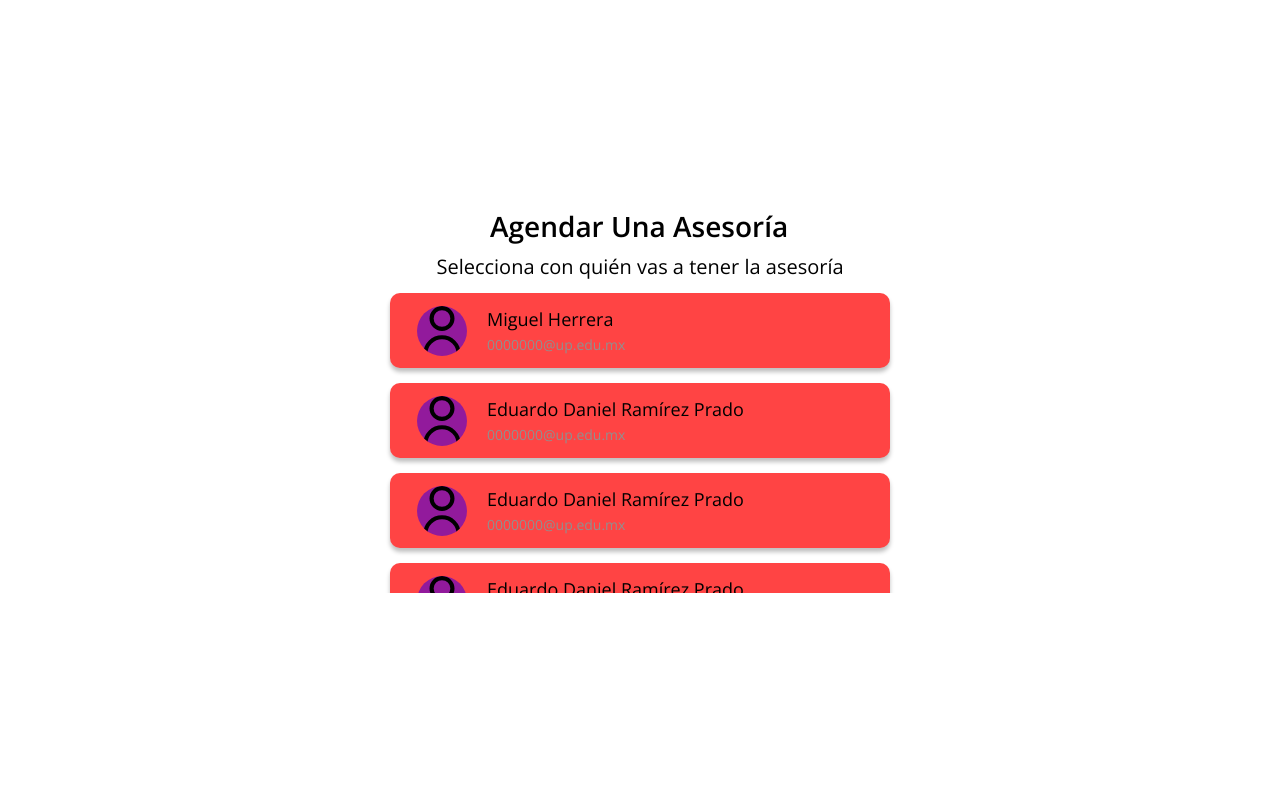
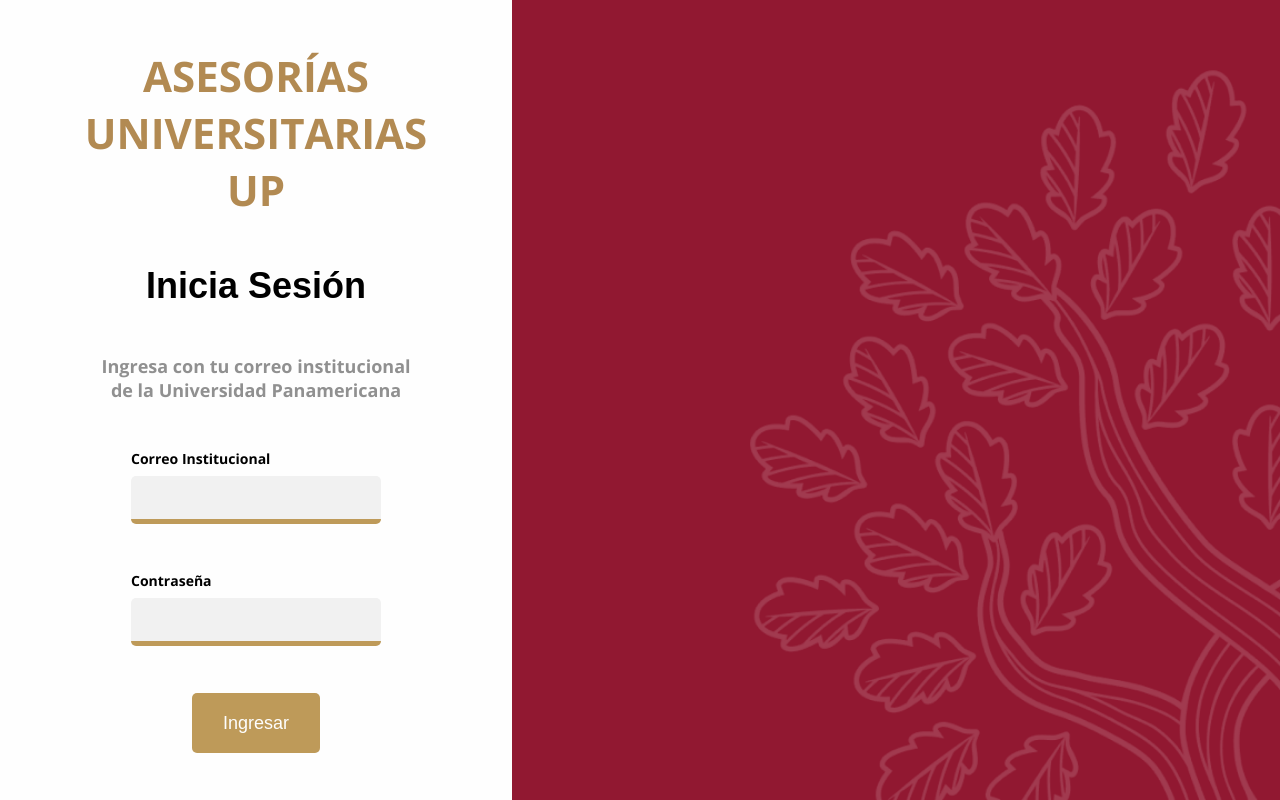
Before and after one commit to ForteUp/AsesoriasUP-F-End-, a React (Vite) app: page /login in a window 1280 px wide. Built offline with nearby package versions, Linux system fonts and the light colour scheme; a web font is replaced by a local one.

Commit message:
added login

```diff
--- /dev/null
+++ b/main.js
@@ -0,0 +1 @@
+export const server_url = 'http://127.0.0.1:8000'
--- a/package.json
+++ b/package.json
@@ -11,6 +11,7 @@
   "dependencies": {
     "react": "^18.2.0",
     "react-dom": "^18.2.0",
+    "react-router-dom": "^6.7.0",
     "sass": "^1.56.1"
   },
   "devDependencies": {
--- a/src/App.jsx
+++ b/src/App.jsx
@@ -3,10 +3,28 @@
 
 import AgendarCita from './page/AgendarCita';
 import LogIn from './page/LogIn';
+import { BrowserRouter, Route, Routes } from "react-router-dom";
+import PrivateAsesorRoute from "./utils/PrivateAsesorRoute.jsx";
+import {AuthProvider} from "./Context/AuthContext";
+
 
 function App() {
     return (
-        <AgendarCita/>
+        <BrowserRouter>
+            <AuthProvider>
+                <Routes>
+                        <Route
+                            path="/agendar"
+                            element={
+                                <PrivateAsesorRoute>
+                                    <AgendarCita />
+                                </PrivateAsesorRoute>
+                            }
+                        />
+                        <Route path="/login" element={<LogIn />} />
+                </Routes>
+            </AuthProvider>
+        </BrowserRouter>
     );
 }
 
--- /dev/null
+++ b/src/Context/AuthContext.jsx
@@ -0,0 +1,60 @@
+import {createContext, useState, useEffect} from "react";
+import {server_url} from "../../main.js";
+import {useNavigate} from 'react-router-dom'
+
+const AuthContext = createContext(undefined);
+
+export default AuthContext;
+
+export const AuthProvider = ({children})=> {
+    let [user, setUser] = useState(() => localStorage.getItem('user') ? JSON.parse(localStorage.getItem('user')):null)
+
+ let navigate = useNavigate()
+    function loginUser(event) {
+        event.preventDefault()
+        fetch(`${server_url}/login`, {
+          method: "POST",
+          mode: "cors",
+          headers: {
+            "Content-Type": "application/json",
+          },
+          body: JSON.stringify({
+            Correo: event.target['login-mail'].value,
+            Password: event.target['login-pwd'].value,
+          })
+        })
+            .then((response)=>{
+                let data = response.json()
+                if(response.status === 200){
+                    // console.log(data)
+                    data.then((values) => {
+                        // console.log(JSON.stringify(data))
+                        setUser(values)
+                        console.log(JSON.stringify(values))
+                        localStorage.setItem('user', JSON.stringify(values))
+                        // navigate('/')
+                    //     setAuthTokens(values)
+                    //     setUser(jwtDecode(values.access))
+                    //     // console.log(user)
+                    //     localStorage.setItem('authTokens', JSON.stringify(values))
+                    //     navigate('/')
+                    })
+                }else{
+                    alert('Something went wrong!')
+                }
+                // console.log(user)
+            })
+    }
+
+    // let [user,setUser] = useState(null)
+    let contextData = {
+        user:user,
+        loginUser:loginUser
+    }
+
+    return (
+        <AuthContext.Provider value={contextData}>
+            {children}
+        </AuthContext.Provider>
+    )
+}
--- a/src/page/LogIn.jsx
+++ b/src/page/LogIn.jsx
@@ -1,13 +1,19 @@
-import React from "react";
+import React, {useContext} from "react";
 import InputField from "../components/Global/InputField";
 import "./LogIn.scss";
 import Tree from "../assets/tree.png";
 import Button from "../components/Global/Button";
+import {server_url} from "../../main.js";
+import AuthContext from "../Context/AuthContext.jsx";
 
 function LogIn() {
+    let {loginUser} = useContext(AuthContext)
+    let {user} = useContext(AuthContext)
+    console.log(user)
     return (
         <div className="login-page">
-            <form className="login-form">
+            <form className="login-form" onSubmit={loginUser}>
+            {/*<form className="login-form">*/}
                 <h1 className="login-title">ASESORÍAS UNIVERSITARIAS UP</h1>
                 <h2 className="login-subtitle">Inicia Sesión</h2>
                 <p className="login-text">
@@ -19,14 +25,14 @@
                     textDisplay="Correo Institucional"
                     type="mail"
                     placeholder=""
-                    value="temporal@up.edu.mx"
+                    // value="0244198@up.edu.mx"
                 />
                 <InputField
                     className="login-pwd"
                     textDisplay="Contraseña"
                     type="password"
                     placeholder=""
-                    value="temporal"
+                    // value="84079866"
                 />
                 <Button
                     className="login-button"
--- /dev/null
+++ b/src/utils/PrivateAsesorRoute.jsx
@@ -0,0 +1,14 @@
+import {Outlet, Navigate} from "react-router-dom";
+import React, {useContext} from "react";
+import AuthContext from "../Context/AuthContext.jsx";
+
+
+function PrivateAsesorRoute({children}) {
+    let {user} = useContext(AuthContext)
+    console.log(user)
+    return (
+           user && user.tipo === 'asesor' ? children : <Navigate to='/login'/>
+    );
+}
+
+export default PrivateAsesorRoute;
```
Also changed, not shown: src/utils/PrivateAlumnoRoute.jsx (added, +14 -0 lines), src/utils/PrivateRoute.jsx (added, +14 -0 lines), 1 other file (tests, documents, lock files or other folders).
